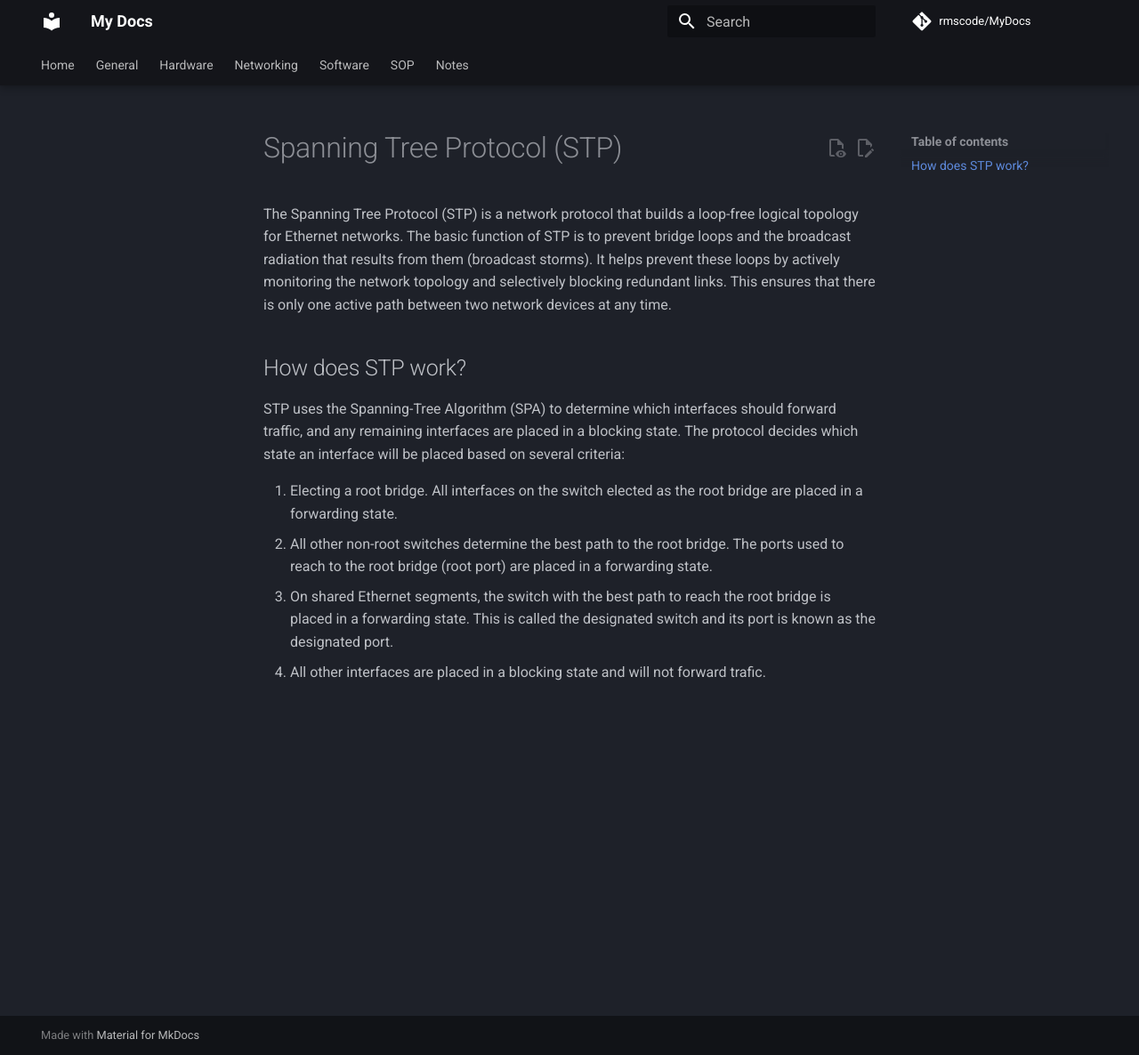
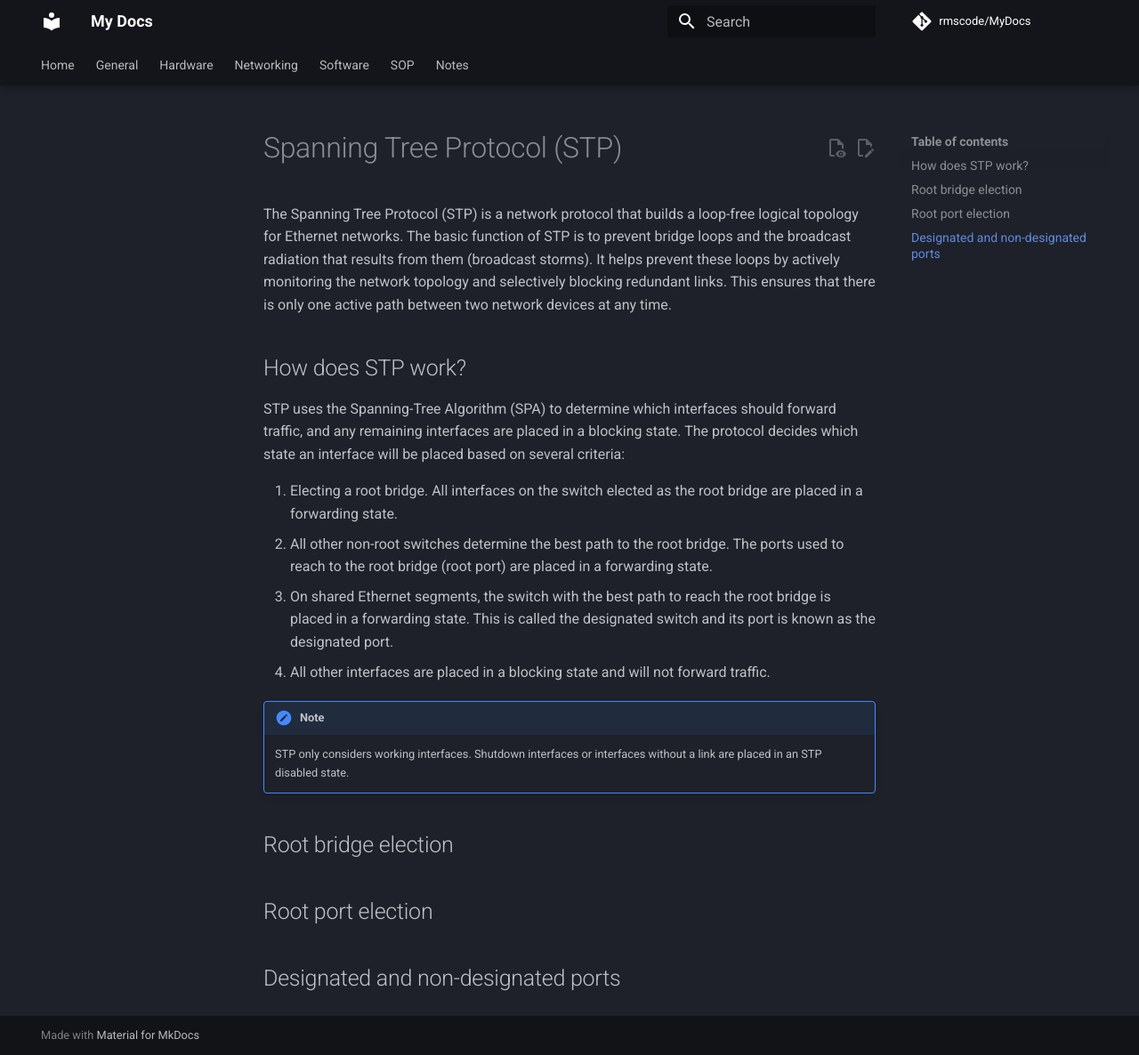
Before and after one commit to rmscode/binary-garden, an MkDocs documentation site: the page built from docs/networking/spanning-tree.md, in a window 1280 px wide and 1186 px high. Shown: the whole window at 89% size. Built offline with MkDocs 1.6.1 and Material for MkDocs 9.7.7, drawn with Linux system fonts in a browser that asks for light colours; comment, search, counter and statistics services are not loaded.

Commit message:
Update spanning-tree.md

```diff
--- a/docs/networking/spanning-tree.md
+++ b/docs/networking/spanning-tree.md
@@ -9,4 +9,14 @@ STP uses the Spanning-Tree Algorithm (SPA) to determine which interfaces should
 1. Electing a root bridge. All interfaces on the switch elected as the root bridge are placed in a forwarding state.
 2. All other non-root switches determine the best path to the root bridge. The ports used to reach to the root bridge (root port) are placed in a forwarding state.
 3. On shared Ethernet segments, the switch with the best path to reach the root bridge is placed in a forwarding state. This is called the designated switch and its port is known as the designated port.
-4. All other interfaces are placed in a blocking state and will not forward trafic.
+4. All other interfaces are placed in a blocking state and will not forward traffic.
+
+!!! note
+
+    STP only considers working interfaces. Shutdown interfaces or interfaces without a link are placed in an STP disabled state.
+
+## Root bridge election
+
+## Root port election
+
+## Designated and non-designated ports
```
